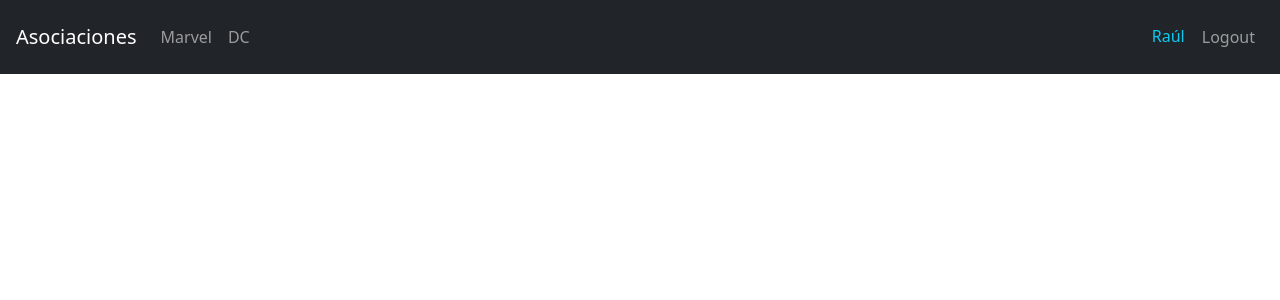
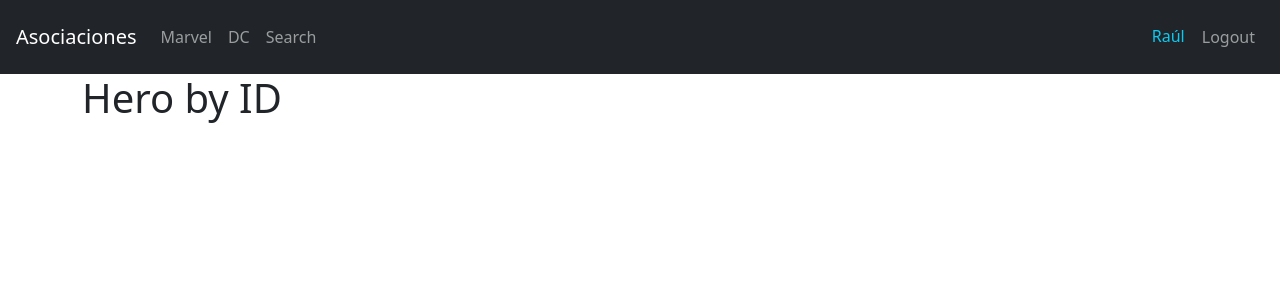
Before and after one commit to centinelaCode/heroesApp, a React (Vite) app: page /hero in a window 1280 px wide. Shown: the top 300 px of the page. Built offline with nearby package versions, Linux system fonts and the light colour scheme.

Commit message:
[ADD] Se restructura el route, se crea un route propio para heroes
=> El route de AppRouter solo se deja la route a login (/login) y a HeroesRoutes (/*)
=> En HeroRouts se dejan las routes de marvel y DC y se agregan las de search y hero
=> Se agrega el enlace en el navbar de Search

```diff
--- a/src/heroes/index.js
+++ b/src/heroes/index.js
@@ -2,4 +2,6 @@
 export * from './components'
 export * from './helpers'
 export * from './hooks'
+
 export * from './pages'
+export * from './routes/HeroesRoutes'
--- /dev/null
+++ b/src/heroes/pages/HeroPage.jsx
@@ -0,0 +1,8 @@
+
+export const HeroPage = () => {
+  return (
+    <>
+      <h1>Hero by ID</h1>
+    </>
+  )
+}
--- /dev/null
+++ b/src/heroes/pages/SearchPage.jsx
@@ -0,0 +1,8 @@
+
+export const SearchPage = () => {
+  return (
+    <>
+      <h1>SearchPage</h1>
+    </>
+  )
+}
--- a/src/heroes/pages/index.js
+++ b/src/heroes/pages/index.js
@@ -1,3 +1,5 @@
 // archivo de barril para exportar todo de pages desde el index.js
 export * from './DcPage'
 export * from './MarvelPage'
+export * from './SearchPage'
+export * from './HeroPage'
--- /dev/null
+++ b/src/heroes/routes/HeroesRoutes.jsx
@@ -0,0 +1,27 @@
+import { Navigate, Route, Routes } from 'react-router-dom'
+import { MarvelPage, DcPage, SearchPage, HeroPage } from '../../heroes'
+import { Navbar } from '../../ui'
+
+
+export const HeroesRoutes = () => {
+  return (
+    <>
+      <Navbar />
+
+      <div className="container">
+        <Routes>
+          <Route path="marvel" element={<MarvelPage />} />
+          <Route path="dc" element={<DcPage />} />
+
+          <Route path="search" element={<SearchPage />} />
+          <Route path="hero" element={<HeroPage />} />
+
+          {/* faltan: Search, hero by id */}
+
+          <Route path="/" element={<Navigate to="/marvel" />} />
+        </Routes>
+      </div>
+
+    </>
+  )
+}
--- a/src/router/AppRouter.jsx
+++ b/src/router/AppRouter.jsx
@@ -1,22 +1,18 @@
-import { Navigate, Route, Routes } from 'react-router-dom'
+import { Route, Routes } from 'react-router-dom'
 
+import { HeroesRoutes } from '../heroes'
+import { LoginPage } from '../auth'
 import { Navbar } from '../ui';
-
-import { LoginPage } from '../auth'
-import { MarvelPage, DcPage } from '../heroes'
 
 
 export const AppRouter = () => {
   return (
     <>
-      <Navbar />
       <Routes>
-        <Route path="marvel" element={<MarvelPage />} />
-        <Route path="dc" element={<DcPage />} />
 
         <Route path="login" element={<LoginPage />} />
+        <Route path="/*" element={<HeroesRoutes />} />
 
-        <Route path="/" element={<Navigate to="/marvel" />} />
       </Routes>
     </>
   )
--- a/src/ui/components/Navbar.jsx
+++ b/src/ui/components/Navbar.jsx
@@ -29,6 +29,13 @@
                 DC
             </NavLink>
 
+            <NavLink
+                className={({isActive}) => `nav-item nav-link ${ isActive ? 'active' : '' }`}
+                to="/search"
+            >
+                Search
+            </NavLink>
+
           </div>
         </div>
 
```
